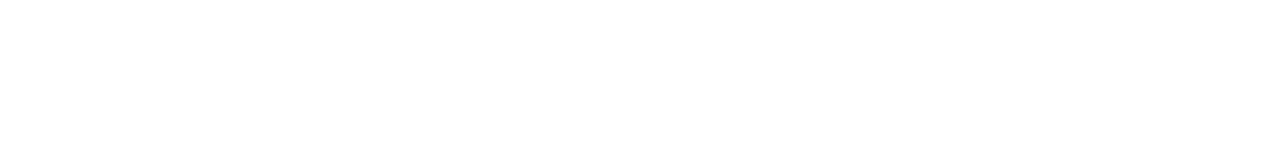
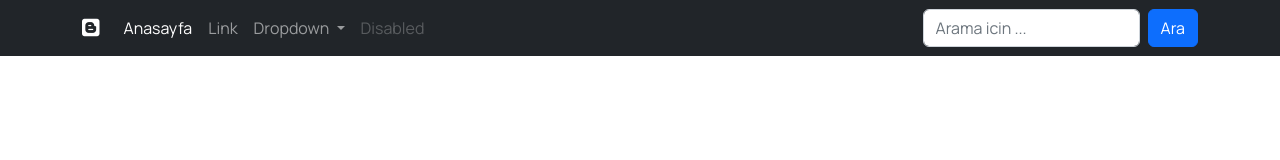
Before and after one commit to Aydan-Shah/ibb_ecodation_frontend, a plain HTML site: page index.html in a window 1280 px wide. Drawn offline with nearby package versions, Linux system fonts and the light colour scheme; a web font is replaced by a local one.

Commit message:
navbar added

```diff
--- a/index.html
+++ b/index.html
@@ -15,10 +15,14 @@
     <meta name="keyword" content="html5, css3, js, react, bootstrap5">
 
     <!-- Google Fonts -->
-    <link href="https://fonts.googleapis.com/css2?family=Gemunu+Libre:wght@400;700&family=Manrope&family=Open+Sans&family=Oswald:wght@500&display=swap" rel="stylesheet">
+    <link
+        href="https://fonts.googleapis.com/css2?family=Gemunu+Libre:wght@400;700&family=Manrope&family=Open+Sans&family=Oswald:wght@500&display=swap"
+        rel="stylesheet">
 
     <!-- Fontawesome -->
-    <link rel="stylesheet" href="https://cdnjs.cloudflare.com/ajax/libs/font-awesome/6.4.0/css/all.min.css" integrity="sha512-iecdLmaskl7CVkqkXNQ/ZH/XLlvWZOJyj7Yy7tcenmpD1ypASozpmT/E0iPtmFIB46ZmdtAc9eNBvH0H/ZpiBw==" crossorigin="anonymous" referrerpolicy="no-referrer" />
+    <link rel="stylesheet" href="https://cdnjs.cloudflare.com/ajax/libs/font-awesome/6.4.0/css/all.min.css"
+        integrity="sha512-iecdLmaskl7CVkqkXNQ/ZH/XLlvWZOJyj7Yy7tcenmpD1ypASozpmT/E0iPtmFIB46ZmdtAc9eNBvH0H/ZpiBw=="
+        crossorigin="anonymous" referrerpolicy="no-referrer" />
 
     <!-- Bootstrap CSS v5.2.1 -->
     <link href="https://cdn.jsdelivr.net/npm/bootstrap@5.2.1/dist/css/bootstrap.min.css" rel="stylesheet"
@@ -28,11 +32,65 @@
     <link rel="stylesheet" href="style.css">
 </head>
 
-<body>
+<body data-bs-spy="scroll" data-bs-target="navbar_id">
+    <noscript>Bu browser javascripti desteklemiyor.</noscript>
+    <!-- start code -->
 
-    <!-- start code -->
-        <!-- <h1 class="text-primary">Tutorials</h1>
-        <i class="fa-solid fa-user"></i> -->
+    <!-- start nav code -->
+    <nav id="navbar_id" class="navbar navbar-expand-lg navbar-dark bg-dark">
+         <div class="container"> <!-- container-fluid -->
+            <a class="navbar-brand" href="index.html">
+                <i class="fa-brands fa-blogger"></i>
+            </a>
+            <!-- buttonda redirect yapmak -->
+            <button class="navbar-toggler" type="button" data-bs-toggle="collapse"
+                data-bs-target="#navbarSupportedContent" aria-controls="navbarSupportedContent" aria-expanded="false"
+                aria-label="Toggle navigation">
+                <span class="navbar-toggler-icon"></span>
+            </button>
+            <div class="collapse navbar-collapse" id="navbarSupportedContent">
+                <ul class="navbar-nav me-auto mb-2 mb-lg-0">
+                    <li class="nav-item">
+                        <a class="nav-link active" aria-current="page" href="index.html">Anasayfa</a>
+                    </li>
+                    <li class="nav-item">
+                        <a class="nav-link" href="#">Link</a>
+                    </li>
+                    <li class="nav-item dropdown">
+                        <a class="nav-link dropdown-toggle" href="#" id="navbarDropdown" role="button"
+                            data-bs-toggle="dropdown" aria-expanded="false">
+                            Dropdown
+                        </a>
+                        <ul class="dropdown-menu" aria-labelledby="navbarDropdown">
+                            <li><a class="dropdown-item" href="#">Action</a></li>
+                            <li><a class="dropdown-item" href="#">Another action</a></li>
+                            <li>
+                                <hr class="dropdown-divider">
+                            </li>
+                            <li><a class="dropdown-item" href="#">Something else here</a></li>
+                        </ul>
+                    </li>
+                    <li class="nav-item">
+                        <a class="nav-link disabled" href="#" tabindex="-1" aria-disabled="true">Disabled</a>
+                    </li>
+                </ul>
+                <form class="d-flex">
+                    <input class="form-control me-2" type="search" placeholder="Arama icin ..." aria-label="Ara">
+                    <button class="btn btn-primary" type="submit">Ara</button> <!--  outline-success -->
+                </form>
+            </div>
+        </div>
+    </nav>
+    <!-- end nav code -->
+
+    <!-- start header code -->
+    <header></header>
+    <!-- end header code -->
+
+    <!-- start footer code -->
+    <footer></footer>
+    <!-- end footer code -->
+
     <!-- end code -->
 
     <script src="https://cdn.jsdelivr.net/npm/@popperjs/core@2.11.6/dist/umd/popper.min.js"
```
